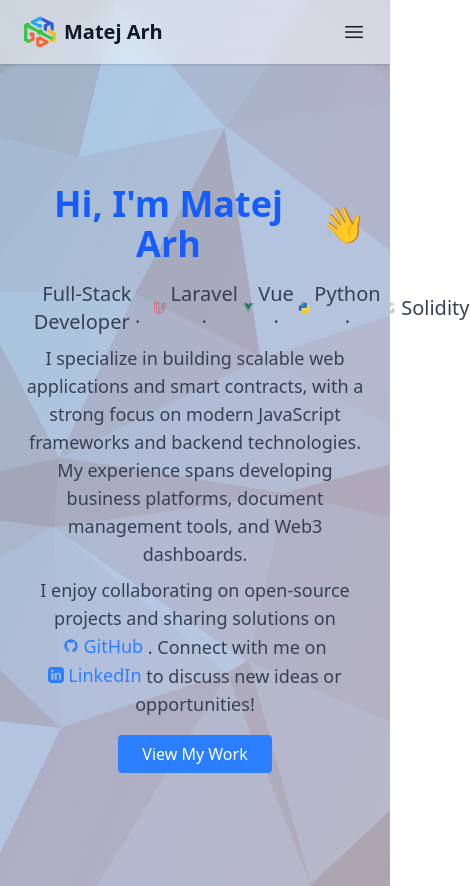
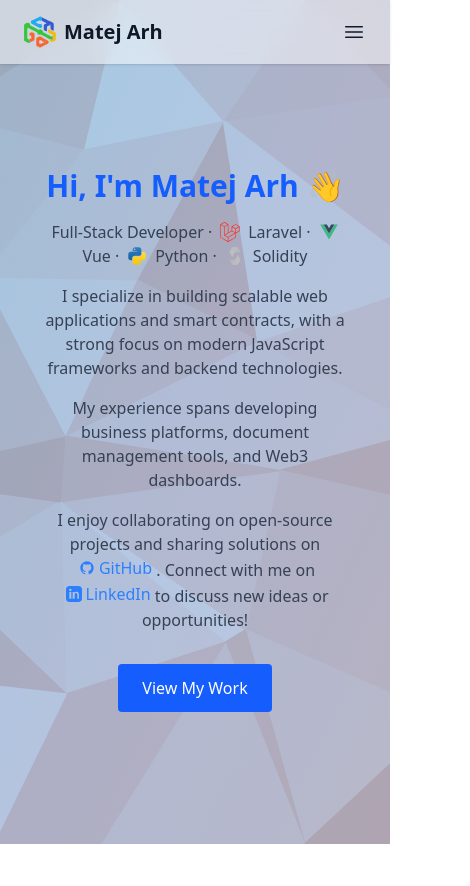
Before and after one commit to matejarh/portfolio, a Vue app: page / in a window 390 px wide. Shown: the whole page, 470 px wide, since content can reach past the window. After the commit the page ends 844 px from the top, so only its background shows below. Built offline with nearby package versions, Linux system fonts and the light colour scheme.

Commit message:
fix for responsivness and messenger browser detection

```diff
--- a/index.html
+++ b/index.html
@@ -3,7 +3,8 @@
   <head>
     <meta charset="UTF-8">
     <link rel="icon" href="/favicon.ico">
-    <meta name="viewport" content="width=device-width, initial-scale=1.0">
+    <meta name="viewport" content="width=device-width, initial-scale=1.0, viewport-fit=cover">
+    <!-- <meta http-equiv="refresh" content="0;URL='https://web3-solutions.eu'" /> -->
     <title>Web3 Solutions</title>
   </head>
   <body>
--- a/src/App.vue
+++ b/src/App.vue
@@ -10,33 +10,63 @@
 
 const showHeader = ref(false)
 const showMain = ref(false)
+const isMessenger = ref(false)
 
 onMounted(() => {
+  const ua = navigator.userAgent
+  isMessenger.value = ua.includes('FBAN') || ua.includes('FBAV')
+
+  if (isMessenger.value) {
+    document.body.classList.add('messenger-browser')
+  }
+
   setTimeout(() => {
-    //mobileNavOpen.value = false
     showHeader.value = true
-  }, 200) // Close mobile nav on mount
+  }, 200)
+
   setTimeout(() => {
     showMain.value = true
-  }, 400) // matches your .fade transition duration
+  }, 400)
 })
 </script>
 
 <template>
-  <div class="min-h-screen bg-gradient-to-br from-blue-100 via-purple-100 to-pink-100 dark:from-gray-900 dark:via-gray-800 dark:to-gray-900 text-gray-900 dark:text-white relative">
-    <!-- Polygrid background overlay -->
+  <div
+    class="min-h-screen bg-gradient-to-br from-blue-100 via-purple-100 to-pink-100 dark:from-gray-900 dark:via-gray-800 dark:to-gray-900 text-gray-900 dark:text-white relative"
+  >
+    <!-- Polygrid background -->
     <img
       :src="polygrid"
       alt="Background grid"
       class="absolute inset-0 w-full h-full object-cover pointer-events-none opacity-30 dark:opacity-20"
-      style="z-index:0;"
+      style="z-index: 0;"
     />
 
+    <!-- Messenger browser warning -->
+    <div
+      v-if="isMessenger"
+      class="fixed bottom-4 inset-x-4 z-50 bg-yellow-100 text-yellow-900 p-3 rounded shadow text-sm flex items-center justify-between max-w-screen-sm mx-auto"
+    >
+      <span>This browser is limited —</span>
+      <a
+        :href="window.location.href"
+        target="_blank"
+        rel="noopener noreferrer"
+        class="underline font-medium ml-2"
+      >
+        open in browser
+      </a>
+    </div>
+
+    <!-- Header -->
     <Transition name="slide-top" appear>
-      <header v-if="showHeader" class="bg-white/50 dark:bg-gray-800/50 shadow sticky top-0 z-10 backdrop-blur-md dark:backdrop-blur-md">
+      <header
+        v-show="showHeader"
+        class="bg-white/50 dark:bg-gray-800/50 shadow sticky top-0 z-10 backdrop-blur-md"
+      >
         <nav class="max-w-screen-xl mx-auto px-6 py-4 flex items-center justify-between">
           <router-link to="/" class="flex items-center space-x-2">
-            <img :src="Logo" alt="Logo" class="w-8 h-8">
+            <img :src="Logo" alt="Logo" class="w-8 h-8" />
             <span class="text-xl font-bold">Matej Arh</span>
           </router-link>
 
@@ -50,7 +80,7 @@
             </button>
           </div>
 
-          <!-- Mobile toggle -->
+          <!-- Mobile menu toggle -->
           <button class="md:hidden" @click="mobileNavOpen = !mobileNavOpen">
             <component :is="mobileNavOpen ? XMarkIcon : Bars3Icon" class="w-6 h-6" />
           </button>
@@ -70,8 +100,13 @@
       </header>
     </Transition>
 
+    <!-- Page Content -->
     <Transition name="fade" appear>
-      <main v-if="showMain" class="max-w-screen-xl mx-auto px-6 py-10 sm:px-10 relative" style="z-index:1;">
+      <main
+        v-show="showMain"
+        class="max-w-screen-xl mx-auto px-6 py-10 sm:px-10 relative"
+        style="z-index: 1;"
+      >
         <router-view />
       </main>
     </Transition>
@@ -79,20 +114,31 @@
 </template>
 
 <style>
-.fade-enter-active, .fade-leave-active {
+/* Fade transition */
+.fade-enter-active,
+.fade-leave-active {
   transition: all 0.4s ease;
 }
-.fade-enter-from, .fade-leave-to {
+.fade-enter-from,
+.fade-leave-to {
   opacity: 0;
   transform: translateY(10px);
 }
 
-/* Slide from top transition for header */
-.slide-top-enter-active, .slide-top-leave-active {
-  transition: all 0.4s cubic-bezier(.55,0,.1,1);
+/* Slide from top transition */
+.slide-top-enter-active,
+.slide-top-leave-active {
+  transition: all 0.4s cubic-bezier(0.55, 0, 0.1, 1);
 }
-.slide-top-enter-from, .slide-top-leave-to {
+.slide-top-enter-from,
+.slide-top-leave-to {
   opacity: 0;
   transform: translateY(-40px);
 }
+
+/* Messenger browser overrides */
+body.messenger-browser .aos-animate {
+  opacity: 1 !important;
+  transform: none !important;
+}
 </style>
--- a/src/main.js
+++ b/src/main.js
@@ -12,10 +12,11 @@
 
 AOS.init({
   duration: 800,
+  offset: 50,
   easing: 'ease-out-cubic',
-  once: true,
+  once: false,
   mirror: false,
-  disable: 'mobile',
+  /* disable: 'mobile', */
 })
 
 const app = createApp(App)
--- a/src/pages/Home.vue
+++ b/src/pages/Home.vue
@@ -1,60 +1,92 @@
 <script setup lang="ts">
-import IconGitHub from '@/components/icons/IconGitHub.vue';
-import IconLaravel from '@/components/icons/IconLaravel.vue';
-import IconLinkedIn from '@/components/icons/IconLinkedIn.vue';
-import IconPython from '@/components/icons/IconPython.vue';
-import IconSolidity from '@/components/icons/IconSolidity.vue';
-import IconVue from '@/components/icons/IconVue.vue';
-
+import IconGitHub from '@/components/icons/IconGitHub.vue'
+import IconLaravel from '@/components/icons/IconLaravel.vue'
+import IconLinkedIn from '@/components/icons/IconLinkedIn.vue'
+import IconPython from '@/components/icons/IconPython.vue'
+import IconSolidity from '@/components/icons/IconSolidity.vue'
+import IconVue from '@/components/icons/IconVue.vue'
 </script>
 
 <template>
-  <div class="">
+  <div>
     <Transition name="fade" appear>
-      <section class="text-center py-20">
-        <h1 class="text-4xl font-bold text-blue-600 flex items-center justify-center" data-aos="fade-up">
+      <section class="py-16 sm:py-24 px-4 max-w-screen-lg mx-auto text-center">
+        <h1
+          class="text-3xl sm:text-5xl font-bold text-blue-600 flex items-center justify-center"
+          data-aos="fade-up"
+        >
           Hi, I'm Matej Arh
           <span class="waving-hand ml-2" aria-label="waving hand">👋</span>
         </h1>
-        <p class="mt-4 text-xl text-gray-700 dark:text-gray-300 inline-flex items-center" data-aos="fade-up"
-          data-aos-delay="200">
+
+        <p
+          class="mt-4 text-base sm:text-xl text-gray-700 dark:text-gray-300 flex flex-wrap justify-center items-center gap-x-2"
+          data-aos="fade-up"
+          data-aos-delay="200"
+        >
           Full-Stack Developer ·
-          <IconLaravel class="w-5 h-5 mx-1" />
+          <IconLaravel class="w-5 h-5" />
           Laravel ·
-          <IconVue class="w-5 h-5 mx-1" />
+          <IconVue class="w-5 h-5" />
           Vue ·
-          <IconPython class="w-5 h-5 mx-1" />
+          <IconPython class="w-5 h-5" />
           Python ·
-          <IconSolidity class="w-5 h-5 mx-1" />
+          <IconSolidity class="w-5 h-5" />
           Solidity
         </p>
-        <p class="mt-2 text-lg text-gray-700 dark:text-gray-300" data-aos="fade-up" data-aos-delay="300">
+
+        <p
+          class="mt-4 text-base sm:text-lg text-gray-700 dark:text-gray-300"
+          data-aos="fade-up"
+          data-aos-delay="300"
+        >
           I specialize in building scalable web applications and smart contracts, with a strong focus on modern
-          JavaScript frameworks and backend technologies. My experience spans developing business platforms, document
-          management tools, and Web3 dashboards.
+          JavaScript frameworks and backend technologies.
         </p>
-        <p class="mt-2 text-lg text-gray-700 dark:text-gray-300" data-aos="fade-up" data-aos-delay="400">
+
+        <p
+          class="mt-4 text-base sm:text-lg text-gray-700 dark:text-gray-300"
+          data-aos="fade-up"
+          data-aos-delay="400"
+        >
+          My experience spans developing business platforms, document management tools, and Web3 dashboards.
+        </p>
+
+        <p
+          class="mt-4 text-base sm:text-lg text-gray-700 dark:text-gray-300"
+          data-aos="fade-up"
+          data-aos-delay="500"
+        >
           I enjoy collaborating on open-source projects and sharing solutions on
-          <a href="https://github.com/matejarh" class="text-blue-500 hover:underline inline-flex items-center"
-            target="_blank">
+          <a
+            href="https://github.com/matejarh"
+            class="text-blue-500 hover:underline inline-flex items-center ml-1"
+            target="_blank"
+          >
             <IconGitHub class="w-4 h-4 mr-1" />
             GitHub
           </a>
           . Connect with me on
-          <a href="https://www.linkedin.com/in/matej-arh-48902026/"
-            class="text-blue-500 hover:underline inline-flex items-center" target="_blank">
+          <a
+            href="https://www.linkedin.com/in/matej-arh-48902026/"
+            class="text-blue-500 hover:underline inline-flex items-center ml-1"
+            target="_blank"
+          >
             <IconLinkedIn class="w-4 h-4 mr-1" />
             LinkedIn
           </a>
           to discuss new ideas or opportunities!
         </p>
-        <div class="mt-6" data-aos="fade-up" data-aos-delay="600">
-          <router-link to="/projects" class="bg-blue-500 text-white px-6 py-2 rounded hover:bg-blue-600">
+
+        <div class="mt-8" data-aos="fade-up" data-aos-delay="600">
+          <router-link
+            to="/projects"
+            class="inline-block bg-blue-600 hover:bg-blue-700 text-white px-6 py-3 rounded text-base sm:text-lg transition-colors duration-200"
+          >
             View My Work
           </router-link>
         </div>
       </section>
-
     </Transition>
   </div>
 </template>
--- a/src/router/index.js
+++ b/src/router/index.js
@@ -1,4 +1,4 @@
-import { createRouter, createWebHistory } from 'vue-router'
+import { createRouter, createWebHashHistory } from 'vue-router'
 
 import Home from '@/pages/Home.vue'
 import Projects from '@/pages/Projects.vue'
@@ -14,7 +14,7 @@
 ]
 
 const router = createRouter({
-  history: createWebHistory(),
+  history: createWebHashHistory(),
   routes,
 })
 
```
